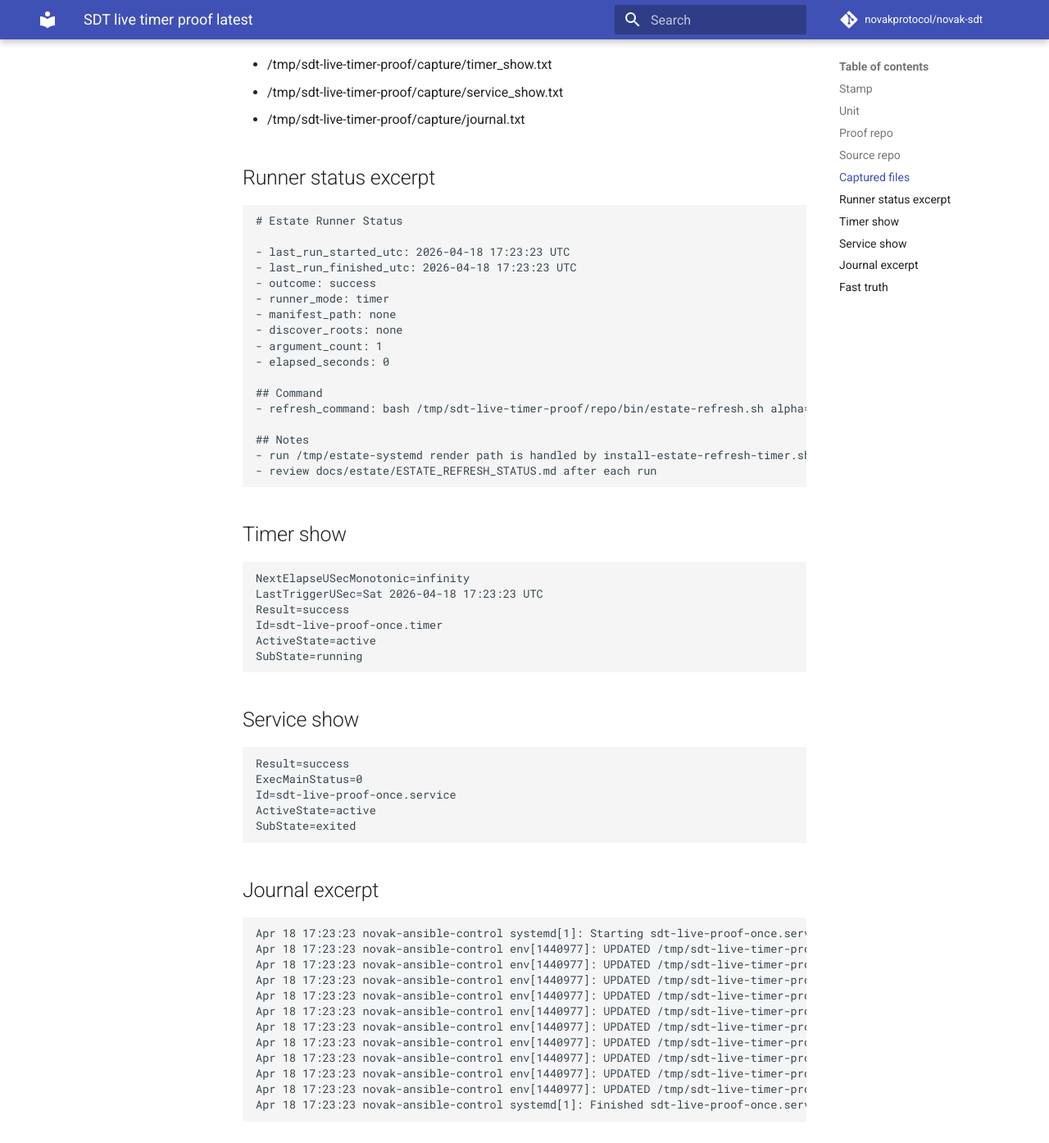
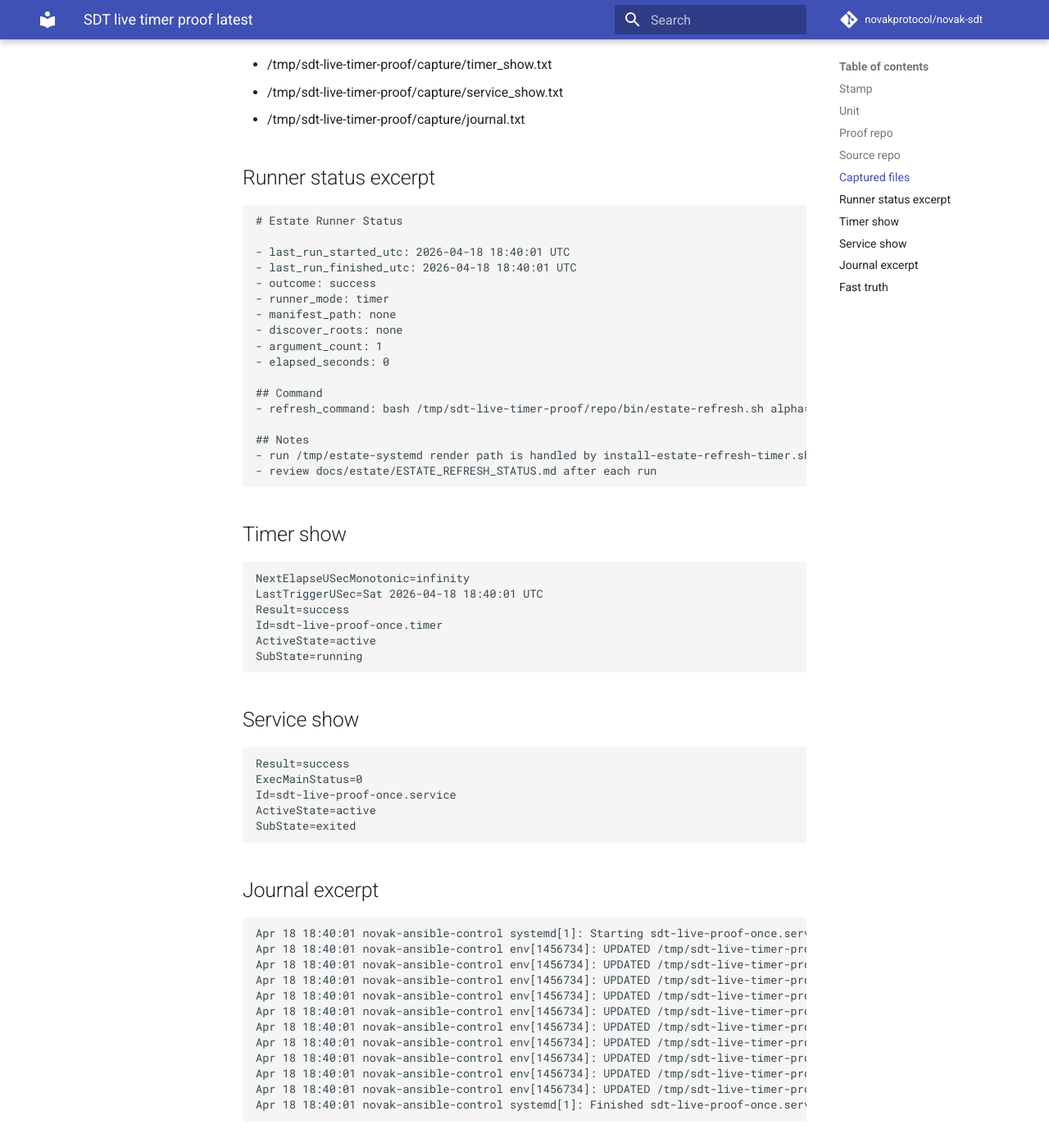
Before and after one commit to novakprotocol/novak-sdt, an MkDocs documentation site: the page built from docs/status/SDT_LIVE_TIMER_PROOF_LATEST.md, in a window 1280 px wide and 1400 px high, scrolled down 679 px. Shown: the top 1394 px of the window at 82% size. Built offline with MkDocs 1.6.1 and Material for MkDocs 9.7.7, drawn with Linux system fonts in a browser that asks for light colours; comment, search, counter and statistics services are not loaded; some of the changed text lies outside the part shown.

Commit message:
ops: refresh proof docs after pytest-ci merge

````diff
--- a/docs/status/SDT_LIVE_TIMER_PROOF_LATEST.md
+++ b/docs/status/SDT_LIVE_TIMER_PROOF_LATEST.md
@@ -1,7 +1,7 @@
 # SDT live timer proof latest
 
 ## Stamp
-2026-04-18 17:23:30 UTC
+2026-04-18 18:40:09 UTC
 
 ## Unit
 - sdt-live-proof-once
@@ -21,8 +21,8 @@
 ```
 # Estate Runner Status
 
-- last_run_started_utc: 2026-04-18 17:23:23 UTC
-- last_run_finished_utc: 2026-04-18 17:23:23 UTC
+- last_run_started_utc: 2026-04-18 18:40:01 UTC
+- last_run_finished_utc: 2026-04-18 18:40:01 UTC
 - outcome: success
 - runner_mode: timer
 - manifest_path: none
@@ -41,7 +41,7 @@
 ## Timer show
 ```
 NextElapseUSecMonotonic=infinity
-LastTriggerUSec=Sat 2026-04-18 17:23:23 UTC
+LastTriggerUSec=Sat 2026-04-18 18:40:01 UTC
 Result=success
 Id=sdt-live-proof-once.timer
 ActiveState=active
@@ -59,18 +59,18 @@
 
 ## Journal excerpt
 ```
-Apr 18 17:23:23 novak-ansible-control systemd[1]: Starting sdt-live-proof-once.service - /usr/bin/env bash --noprofile --norc bin/estate-refresh-runner.sh alpha=/tmp/sdt-live-timer-proof/source...
-Apr 18 17:23:23 novak-ansible-control env[1440977]: UPDATED /tmp/sdt-live-timer-proof/repo/docs/estate/ESTATE_HISTORY_SUMMARY.md
-Apr 18 17:23:23 novak-ansible-control env[1440977]: UPDATED /tmp/sdt-live-timer-proof/repo/docs/estate/ESTATE_PRIORITY_QUEUE.md
-Apr 18 17:23:23 novak-ansible-control env[1440977]: UPDATED /tmp/sdt-live-timer-proof/repo/docs/estate/ESTATE_ACTION_QUEUE.md
-Apr 18 17:23:23 novak-ansible-control env[1440977]: UPDATED /tmp/sdt-live-timer-proof/repo/docs/estate/ESTATE_INGEST_SUMMARY.md
-Apr 18 17:23:23 novak-ansible-control env[1440977]: UPDATED /tmp/sdt-live-timer-proof/repo/docs/estate/ESTATE_CATALOG.md
-Apr 18 17:23:23 novak-ansible-control env[1440977]: UPDATED /tmp/sdt-live-timer-proof/repo/docs/estate/ESTATE_REFRESH_STATUS.md
-Apr 18 17:23:23 novak-ansible-control env[1440977]: UPDATED /tmp/sdt-live-timer-proof/repo/docs/estate/ESTATE_ARCHIVE_INDEX.md
-Apr 18 17:23:23 novak-ansible-control env[1440977]: UPDATED /tmp/sdt-live-timer-proof/repo/docs/estate/ESTATE_DELTA.md
-Apr 18 17:23:23 novak-ansible-control env[1440977]: UPDATED /tmp/sdt-live-timer-proof/repo/docs/estate/ESTATE_TRENDS.md
-Apr 18 17:23:23 novak-ansible-control env[1440977]: UPDATED /tmp/sdt-live-timer-proof/repo/estate/archive/estate_refresh_history.ndjson
-Apr 18 17:23:23 novak-ansible-control systemd[1]: Finished sdt-live-proof-once.service - /usr/bin/env bash --noprofile --norc bin/estate-refresh-runner.sh alpha=/tmp/sdt-live-timer-proof/source.
+Apr 18 18:40:01 novak-ansible-control systemd[1]: Starting sdt-live-proof-once.service - /usr/bin/env bash --noprofile --norc bin/estate-refresh-runner.sh alpha=/tmp/sdt-live-timer-proof/source...
+Apr 18 18:40:01 novak-ansible-control env[1456734]: UPDATED /tmp/sdt-live-timer-proof/repo/docs/estate/ESTATE_HISTORY_SUMMARY.md
+Apr 18 18:40:01 novak-ansible-control env[1456734]: UPDATED /tmp/sdt-live-timer-proof/repo/docs/estate/ESTATE_PRIORITY_QUEUE.md
+Apr 18 18:40:01 novak-ansible-control env[1456734]: UPDATED /tmp/sdt-live-timer-proof/repo/docs/estate/ESTATE_ACTION_QUEUE.md
+Apr 18 18:40:01 novak-ansible-control env[1456734]: UPDATED /tmp/sdt-live-timer-proof/repo/docs/estate/ESTATE_INGEST_SUMMARY.md
+Apr 18 18:40:01 novak-ansible-control env[1456734]: UPDATED /tmp/sdt-live-timer-proof/repo/docs/estate/ESTATE_CATALOG.md
+Apr 18 18:40:01 novak-ansible-control env[1456734]: UPDATED /tmp/sdt-live-timer-proof/repo/docs/estate/ESTATE_REFRESH_STATUS.md
+Apr 18 18:40:01 novak-ansible-control env[1456734]: UPDATED /tmp/sdt-live-timer-proof/repo/docs/estate/ESTATE_ARCHIVE_INDEX.md
+Apr 18 18:40:01 novak-ansible-control env[1456734]: UPDATED /tmp/sdt-live-timer-proof/repo/docs/estate/ESTATE_DELTA.md
+Apr 18 18:40:01 novak-ansible-control env[1456734]: UPDATED /tmp/sdt-live-timer-proof/repo/docs/estate/ESTATE_TRENDS.md
+Apr 18 18:40:01 novak-ansible-control env[1456734]: UPDATED /tmp/sdt-live-timer-proof/repo/estate/archive/estate_refresh_history.ndjson
+Apr 18 18:40:01 novak-ansible-control systemd[1]: Finished sdt-live-proof-once.service - /usr/bin/env bash --noprofile --norc bin/estate-refresh-runner.sh alpha=/tmp/sdt-live-timer-proof/source.
 ```
 
 ## Fast truth
````
Also changed, not shown: docs/status/SDT_INTERNAL_CANDIDATE_PROOF.md (+1 -1 lines), docs/status/SDT_NOTIFY_N1_LATEST.md (+1 -1 lines).
